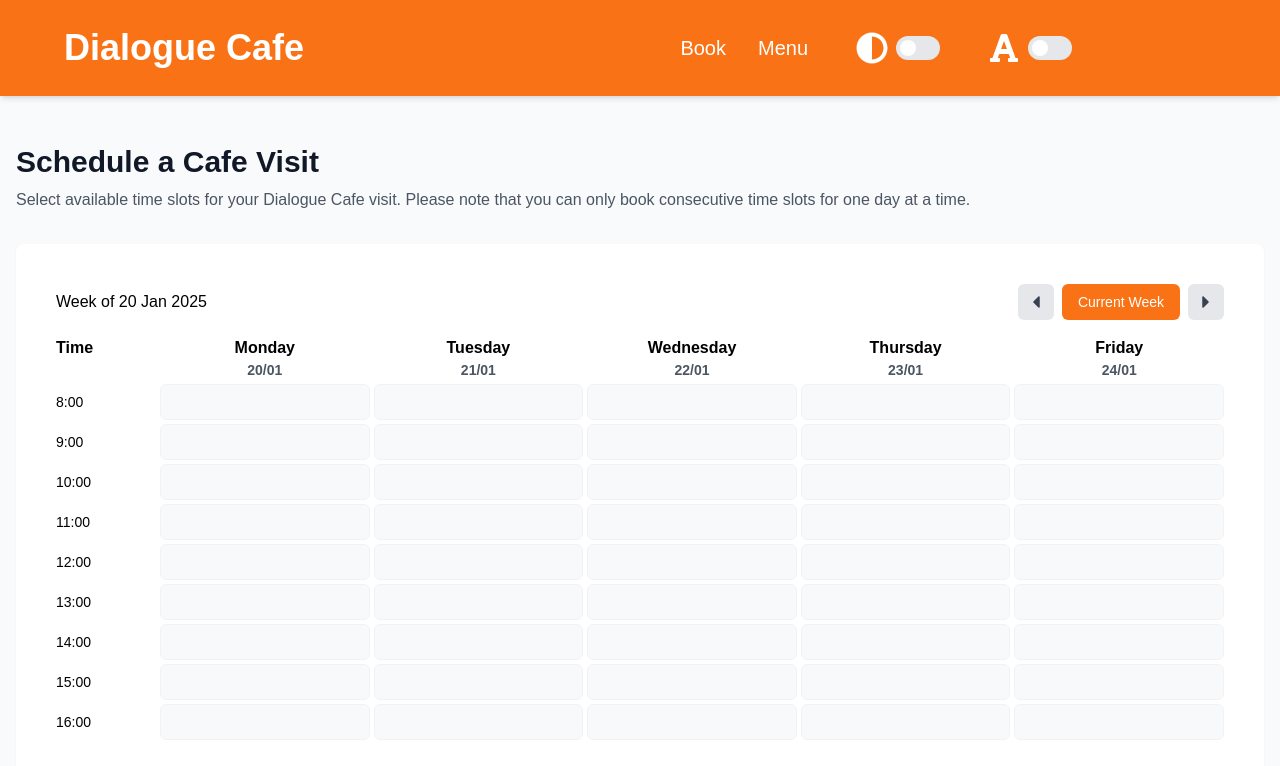
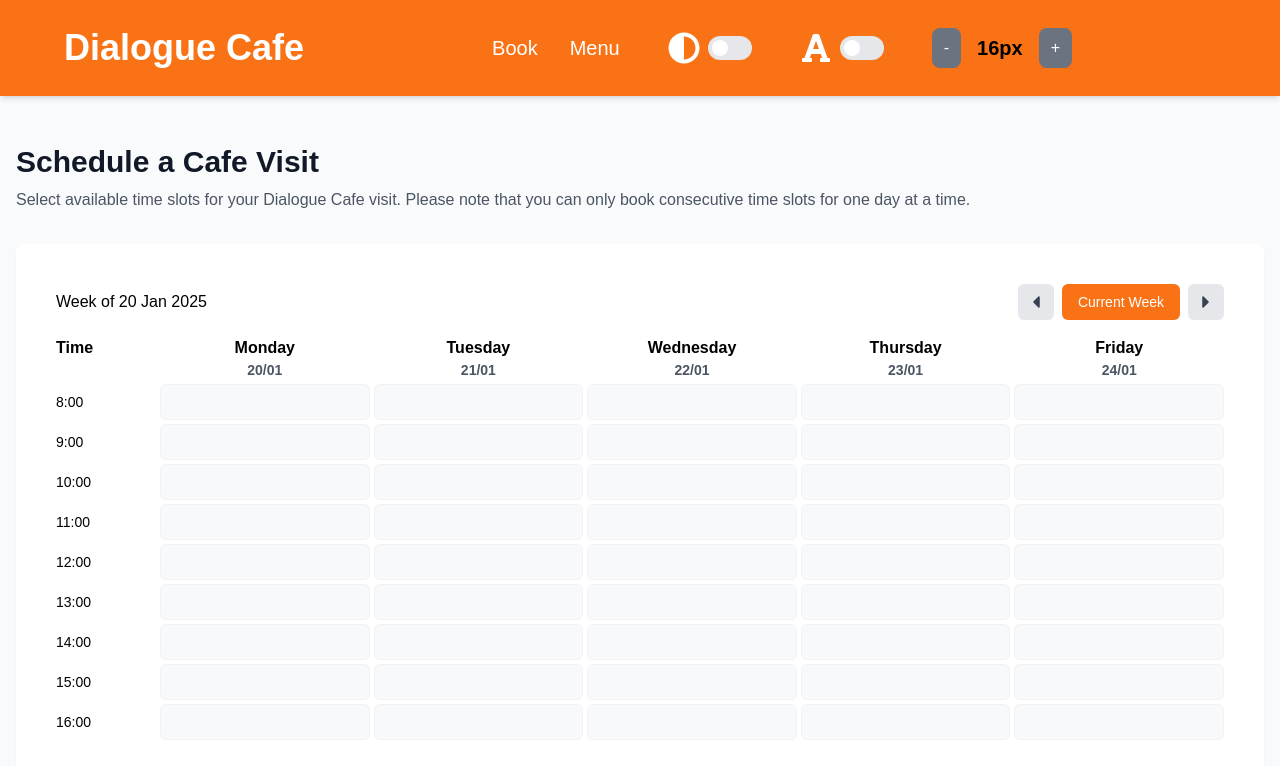
Before and after one commit to nblandos/dialogue-hub, a React (Vite) app in the folder frontend/: page / in a window 1280 px wide. Shown: the top 766 px of the page. Built offline with nearby package versions, Linux system fonts and the light colour scheme; a web font is replaced by a local one.

Commit message:
Font size adjust feature added

```diff
--- /dev/null
+++ b/frontend/src/components/header/FontSizeAdjuster.jsx
@@ -0,0 +1,55 @@
+import React, { useState, useEffect } from "react";
+
+const FontSizeAdjuster = () => {
+  const [fontSize, setFontSize] = useState(() => {
+    const storedSize = localStorage.getItem("fontSize");
+    return storedSize ? parseInt(storedSize, 10) : 16; // Default size is 16px
+  });
+
+  const minFontSize = 12; //change as needed
+  const maxFontSize = 20; //change as needed
+
+  const increaseFontSize = () => {
+    if (fontSize < maxFontSize) {
+      setFontSize((prev) => prev + 1);
+    }
+  };
+
+  const decreaseFontSize = () => {
+    if (fontSize > minFontSize) {
+      setFontSize((prev) => prev - 1);
+    }
+  };
+
+  useEffect(() => {
+    // Apply the font size globally
+    document.documentElement.style.fontSize = `${fontSize}px`;
+    localStorage.setItem("fontSize", fontSize); // Persist in localStorage
+  }, [fontSize]);
+
+  return (
+    <div className="flex items-center gap-4">
+      <button
+        className={`bg-gray-500 text-white px-3 py-2 rounded-lg hover:bg-gray-600 ${
+          fontSize <= minFontSize ? "opacity-50 cursor-not-allowed" : ""
+        }`}
+        onClick={decreaseFontSize}
+        disabled={fontSize <= minFontSize}
+      >
+        -
+      </button>
+      <span className="text-xl font-bold">{fontSize}px</span>
+      <button
+        className={`bg-gray-500 text-white px-3 py-2 rounded-lg hover:bg-gray-600 ${
+          fontSize >= maxFontSize ? "opacity-50 cursor-not-allowed" : ""
+        }`}
+        onClick={increaseFontSize}
+        disabled={fontSize >= maxFontSize}
+      >
+        +
+      </button>
+    </div>
+  );
+};
+
+export default FontSizeAdjuster;
--- a/frontend/src/components/header/Header.jsx
+++ b/frontend/src/components/header/Header.jsx
@@ -1,34 +1,40 @@
-import { useState, useEffect } from 'react';
+import { useState, useEffect } from "react";
 import { FaBars, FaTimes } from "react-icons/fa";
-import NavLinks from './NavLinks';
-import HighContrastToggle from './HighContrastToggle';
-import DyslexicFontToggle from './DyslexicFontToggle';
+import NavLinks from "./NavLinks";
+import HighContrastToggle from "./HighContrastToggle";
+import DyslexicFontToggle from "./DyslexicFontToggle";
+import FontSizeAdjuster from "./FontSizeAdjuster";
 
 const Header = () => {
   const [isHighContrast, setIsHighContrast] = useState(() => {
-    return localStorage.getItem('highContrast') === 'true';
+    return localStorage.getItem("highContrast") === "true";
   });
   const [isDyslexicFont, setIsDyslexicFont] = useState(() => {
-    return localStorage.getItem('dyslexicFont') === 'true';
+    return localStorage.getItem("dyslexicFont") === "true";
   });
   const [isMobileMenuOpen, setIsMobileMenuOpen] = useState(false);
 
   useEffect(() => {
     // Apply high contrast mode
-    document.documentElement.classList.toggle('high-contrast', isHighContrast);
-    localStorage.setItem('highContrast', isHighContrast);
+    document.documentElement.classList.toggle("high-contrast", isHighContrast);
+    localStorage.setItem("highContrast", isHighContrast);
   }, [isHighContrast]);
 
   useEffect(() => {
     // Apply dyslexic font mode
-    document.documentElement.classList.toggle('dyslexic-font', isDyslexicFont);
-    localStorage.setItem('dyslexicFont', isDyslexicFont);
+    document.documentElement.classList.toggle(
+      "dyslexic-font",
+      isDyslexicFont
+    );
+    localStorage.setItem("dyslexicFont", isDyslexicFont);
   }, [isDyslexicFont]);
 
   return (
     <nav className="fixed inset-x-0 top-0 z-10 h-24 bg-orange-500 p-4 px-4 shadow-md md:px-16">
       <div className="flex h-full items-center justify-between">
-        <div className="text-2xl md:text-4xl font-bold text-white">Dialogue Cafe</div>
+        <div className="text-2xl md:text-4xl font-bold text-white">
+          Dialogue Cafe
+        </div>
 
         <div className="flex gap-4 md:gap-12 md:pr-36 items-center">
           {/* Desktop Header Links */}
@@ -45,6 +51,7 @@ const Header = () => {
             isDyslexicFont={isDyslexicFont}
             setIsDyslexicFont={setIsDyslexicFont}
           />
+          <FontSizeAdjuster />
 
           {/* Mobile Menu Button */}
           <button
@@ -59,7 +66,9 @@ const Header = () => {
       {/* Mobile Menu Links */}
       <div
         data-testid="mobile-menu"
-        className={`${isMobileMenuOpen ? 'flex' : 'hidden'} md:hidden absolute top-24 left-0 right-0 flex-col bg-orange-500 p-4 shadow-md`}
+        className={`${
+          isMobileMenuOpen ? "flex" : "hidden"
+        } md:hidden absolute top-24 left-0 right-0 flex-col bg-orange-500 p-4 shadow-md`}
       >
         <NavLinks isMobile />
       </div>
```
